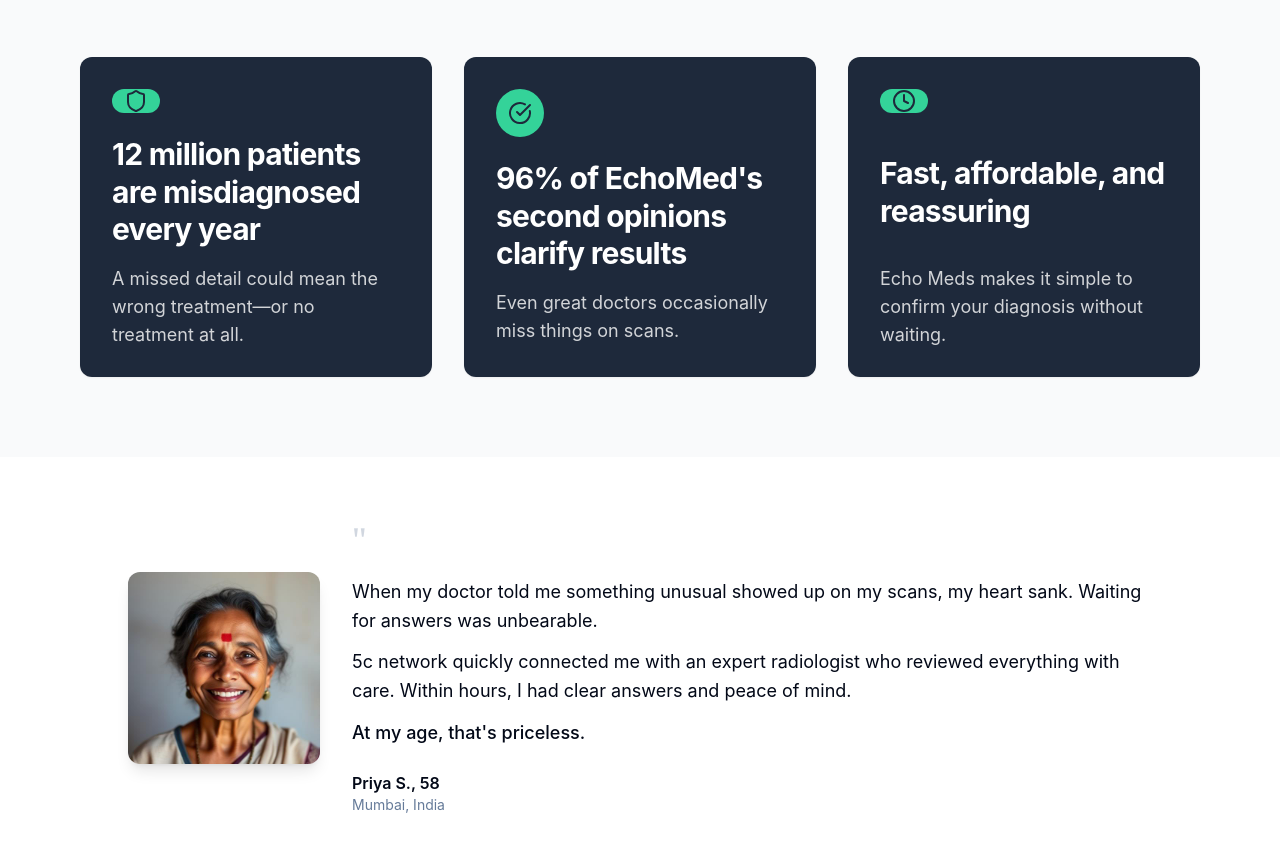
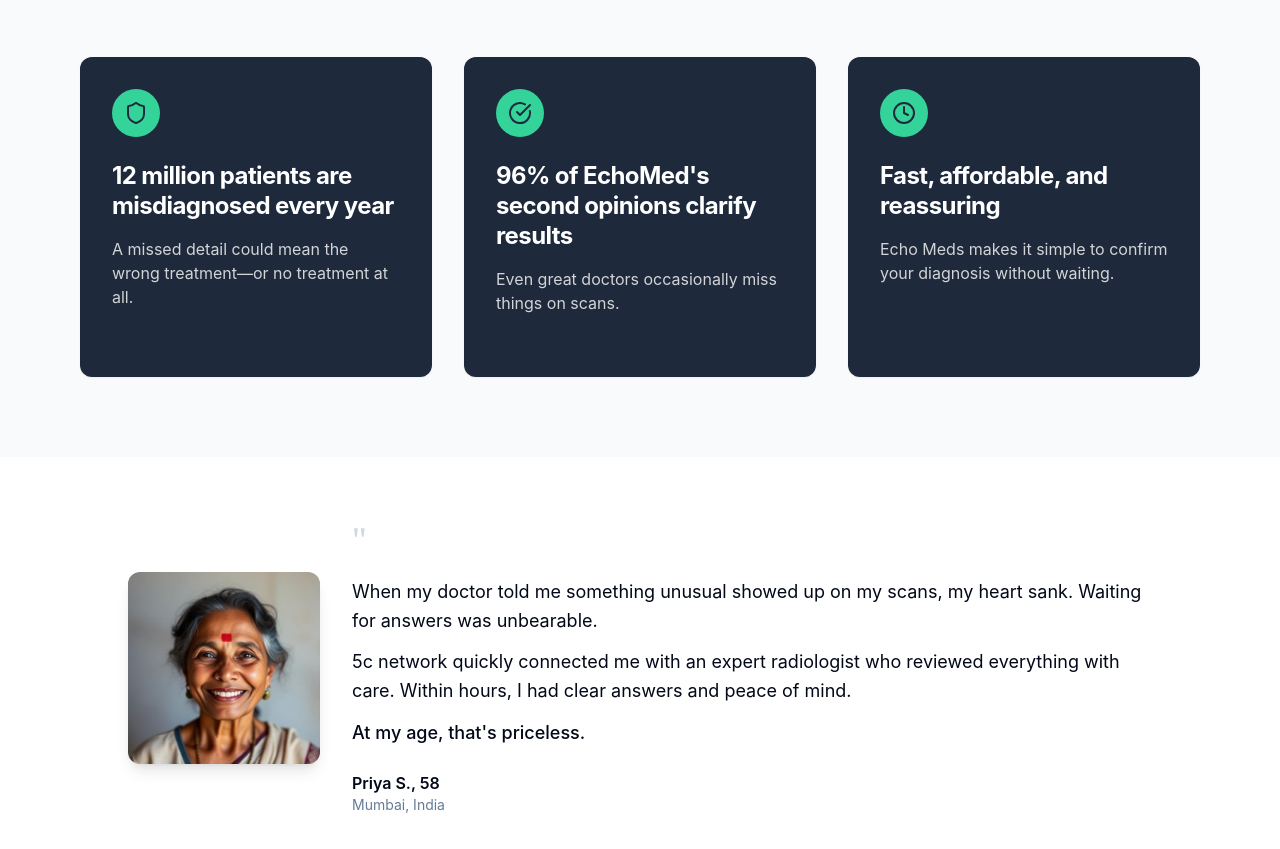
Before and after one commit to aditigandhi-5c/last-opinion, a React (Vite) app: page / in a window 1280 px wide. Shown: the part 3177-4026 px from the top of the page. Built offline with nearby package versions, Linux system fonts and the light colour scheme.

Commit message:
Align text in statistics boxes

```diff
--- a/src/pages/Index.tsx
+++ b/src/pages/Index.tsx
@@ -306,14 +306,14 @@ const Index = () => {
           <div className="grid md:grid-cols-2 lg:grid-cols-3 gap-6 md:gap-8">
             <Card className="relative h-80 overflow-hidden border-0 bg-slate-800 text-white">
               <CardContent className="p-8 h-full flex flex-col">
-                <div className="w-12 h-12 bg-emerald-400 rounded-full flex items-center justify-center mb-8">
+                <div className="w-12 h-12 bg-emerald-400 rounded-full flex items-center justify-center mb-6">
                   <Shield className="h-6 w-6 text-slate-800" />
                 </div>
                 <div>
-                  <h3 className="text-3xl font-bold mb-6 leading-tight h-24 flex items-center">
+                  <h3 className="text-2xl font-bold mb-4 leading-tight">
                     12 million patients are misdiagnosed every year
                   </h3>
-                  <p className="text-white/80 text-lg">
+                  <p className="text-white/80 text-base">
                     A missed detail could mean the wrong treatment—or no treatment at all.
                   </p>
                 </div>
@@ -322,14 +322,14 @@ const Index = () => {
 
             <Card className="relative h-80 overflow-hidden border-0 bg-slate-800 text-white">
               <CardContent className="p-8 h-full flex flex-col">
-                <div className="w-12 h-12 bg-emerald-400 rounded-full flex items-center justify-center mb-8">
+                <div className="w-12 h-12 bg-emerald-400 rounded-full flex items-center justify-center mb-6">
                   <CheckCircle className="h-6 w-6 text-slate-800" />
                 </div>
                 <div>
-                  <h3 className="text-3xl font-bold mb-6 leading-tight h-24 flex items-center">
+                  <h3 className="text-2xl font-bold mb-4 leading-tight">
                     96% of EchoMed's second opinions clarify results
                   </h3>
-                  <p className="text-white/80 text-lg">
+                  <p className="text-white/80 text-base">
                     Even great doctors occasionally miss things on scans.
                   </p>
                 </div>
@@ -338,14 +338,14 @@ const Index = () => {
 
             <Card className="relative h-80 overflow-hidden border-0 bg-slate-800 text-white">
               <CardContent className="p-8 h-full flex flex-col">
-                <div className="w-12 h-12 bg-emerald-400 rounded-full flex items-center justify-center mb-8">
+                <div className="w-12 h-12 bg-emerald-400 rounded-full flex items-center justify-center mb-6">
                   <Clock className="h-6 w-6 text-slate-800" />
                 </div>
                 <div>
-                  <h3 className="text-3xl font-bold mb-6 leading-tight h-24 flex items-center">
+                  <h3 className="text-2xl font-bold mb-4 leading-tight">
                     Fast, affordable, and reassuring
                   </h3>
-                  <p className="text-white/80 text-lg">
+                  <p className="text-white/80 text-base">
                     Echo Meds makes it simple to confirm your diagnosis without waiting.
                   </p>
                 </div>
```
